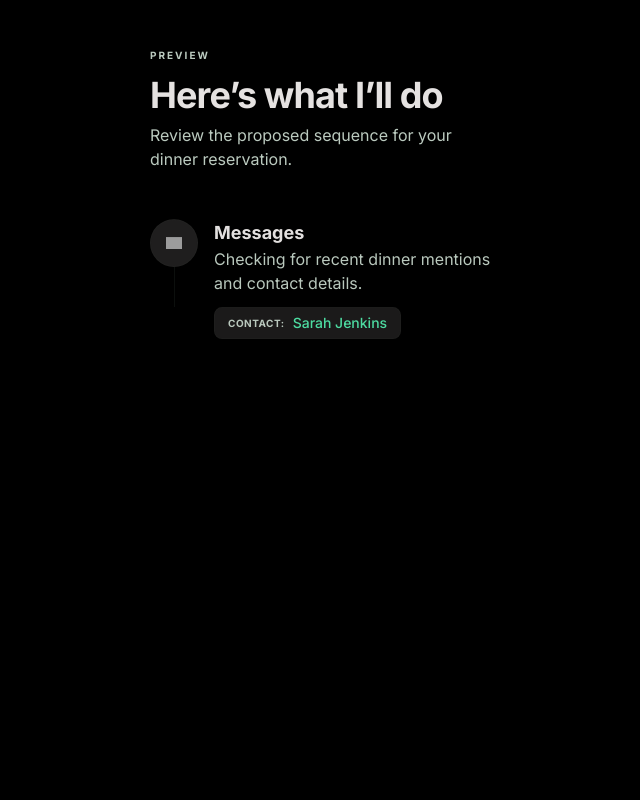
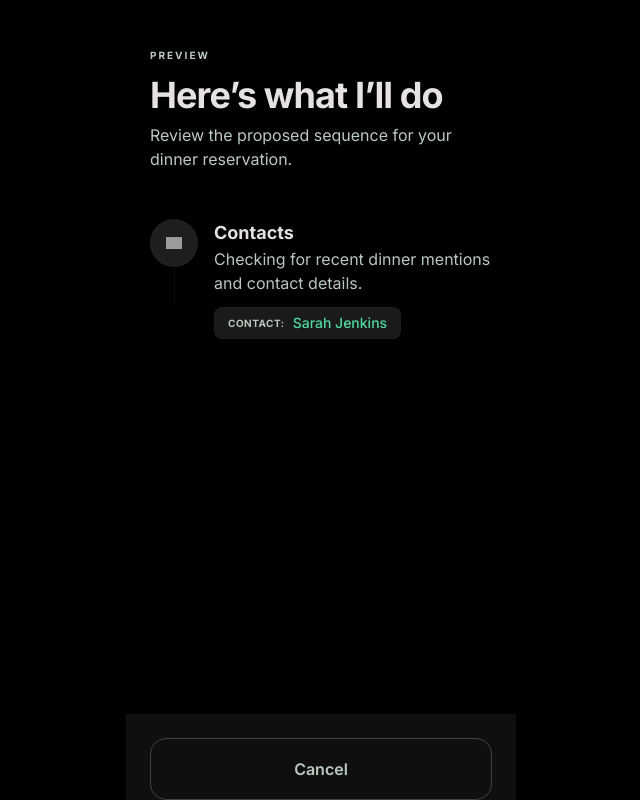
Before and after one commit to hanzo56/Acta, a React (Vite) app: page /preview in a window 1280 px wide. Shown: the whole page, without its empty margins (319-959 px from the left). Built offline with nearby package versions, Linux system fonts and the light colour scheme; grey boxes are pictures that could not be loaded.

Commit message:
Update to graphs

```diff
--- a/src/pages/PhoneUpdateGraphPage.tsx
+++ b/src/pages/PhoneUpdateGraphPage.tsx
@@ -305,7 +305,7 @@ function PhoneGraphStepRow({
         ) : null}
         {loading && (
           <p className="mt-0.5 text-[11px] uppercase leading-[16.5px] text-[rgba(78,222,163,0.8)]">
-            IN PROGRESS · {loadingClock ?? '—'}
+            COMPLETED · {loadingClock ?? '—'}
           </p>
         )}
         {pending && (
--- a/src/pages/PreviewPage.tsx
+++ b/src/pages/PreviewPage.tsx
@@ -59,7 +59,7 @@ export function PreviewPage() {
             <div className="flex flex-col gap-12">
               <div className="acta-preview-reveal">
                 <TimelineStep
-                  title="Messages"
+                  title="Contacts"
                   body={
                     <>
                       Checking for recent dinner mentions
@@ -132,9 +132,8 @@ export function PreviewPage() {
         ) : null}
       </main>
 
-      {visibleCount >= 6 ? (
       <div className="acta-preview-footer-fixed bg-[rgba(19,19,19,0.8)] px-6 pb-12 pt-6 backdrop-blur-[20px]">
-          <div className="acta-preview-reveal flex flex-col gap-3">
+        <div className="flex flex-col gap-3">
           <button
             type="button"
             onClick={() => navigate("/")}
@@ -142,20 +141,21 @@ export function PreviewPage() {
           >
             Cancel
           </button>
+          {visibleCount >= 6 ? (
             <button
               type="button"
               onClick={() =>
                 navigate("/graph", { state: { fromPreviewApprove: true } })
               }
-              className="relative w-full rounded-2xl bg-[#4edea3] py-5 shadow-[0px_10px_15px_-3px_rgba(0,0,0,0.1),0px_4px_6px_-4px_rgba(0,0,0,0.1)] transition hover:bg-[#5fe8b3] focus:outline-none focus-visible:ring-2 focus-visible:ring-[#e5e2e1] focus-visible:ring-offset-2 focus-visible:ring-offset-[#131313]"
+              className="acta-preview-reveal relative w-full rounded-2xl bg-[#4edea3] py-5 shadow-[0px_10px_15px_-3px_rgba(0,0,0,0.1),0px_4px_6px_-4px_rgba(0,0,0,0.1)] transition hover:bg-[#5fe8b3] focus:outline-none focus-visible:ring-2 focus-visible:ring-[#e5e2e1] focus-visible:ring-offset-2 focus-visible:ring-offset-[#131313]"
             >
               <span className="text-[16px] font-bold leading-6 text-[#00422b]">
                 Approve
               </span>
             </button>
+          ) : null}
         </div>
       </div>
-      ) : null}
     </div>
   );
 }
```
Lines whose indentation alone changed are shown as unchanged.
